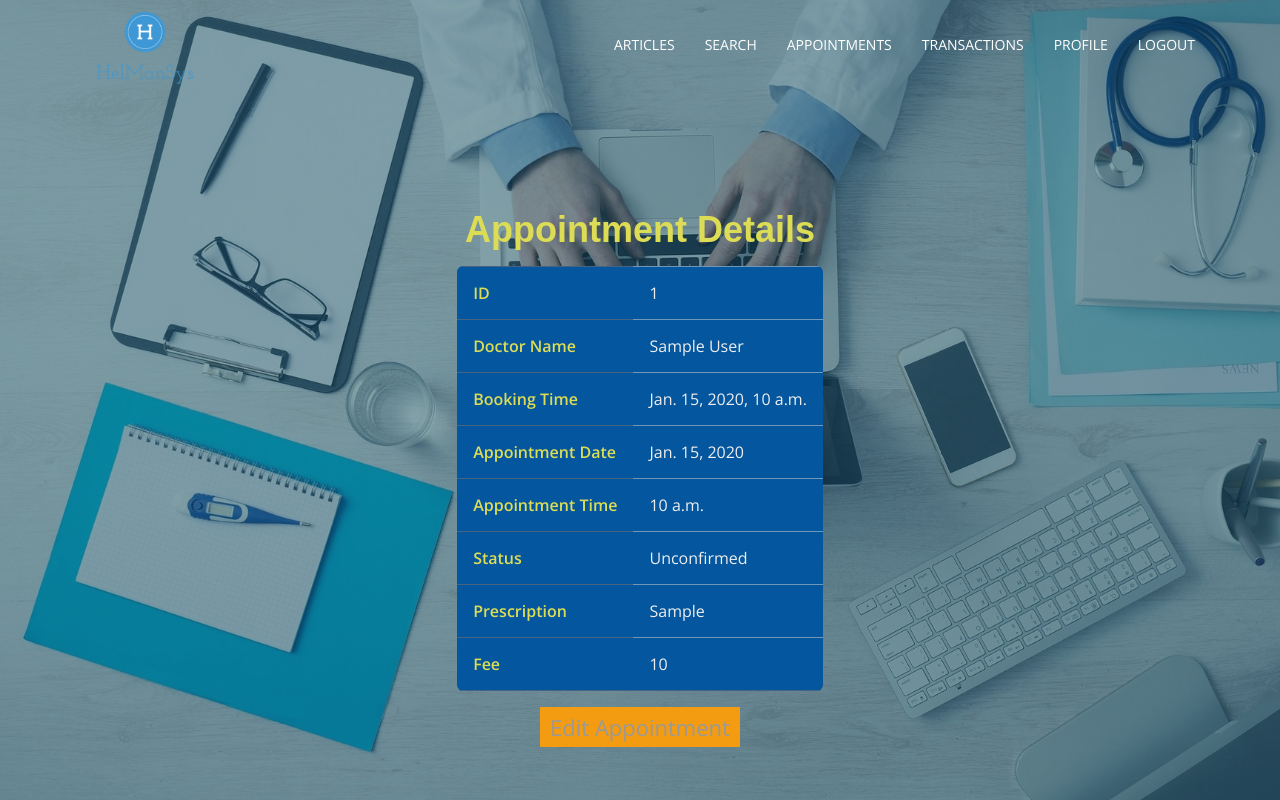
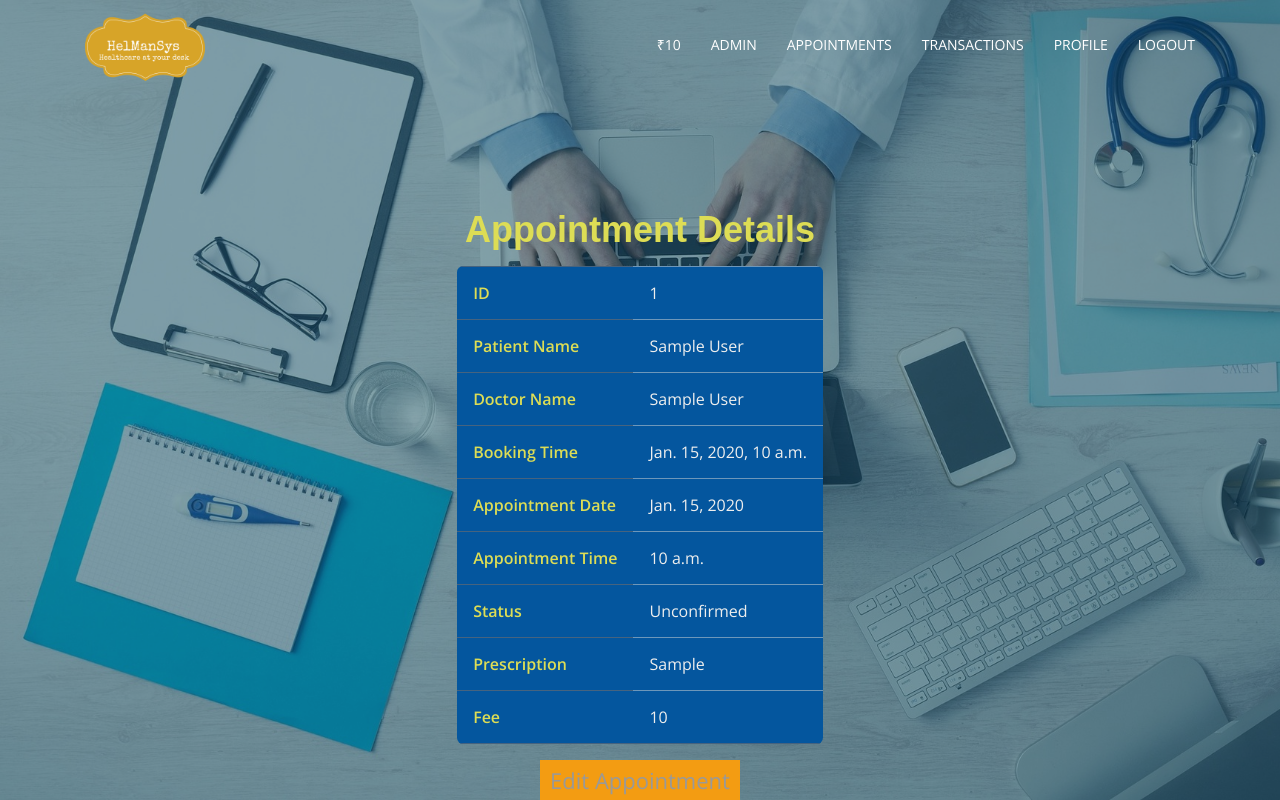
Before and after one commit to AdityaVallabh/HealthCareSys, a Django app: page /appointment/1/ in a window 1280 px wide. Run offline with Django 3.2, Linux system fonts and the light colour scheme; a user stored in the database is signed in; tables that the repository leaves empty hold one stand-in row (values such as "Sample post"); some libraries are stand-ins or nearby versions.

Commit message:
Print Reports and tweak frontend

```diff
--- a/HealthCareSys/settings.py
+++ b/HealthCareSys/settings.py
@@ -40,6 +40,7 @@ INSTALLED_APPS = [
     'django.contrib.sessions',
     'django.contrib.messages',
     'django.contrib.staticfiles',
+    'import_export'
 ]
 
 MIDDLEWARE_CLASSES = [
@@ -123,6 +124,7 @@ USE_TZ = True
 # https://docs.djangoproject.com/en/1.9/howto/static-files/
 
 STATIC_URL = '/static/'
+LOGIN_REDIRECT_URL = '/'
 
 EMAIL_USE_TLS = True
 EMAIL_HOST = 'smtp.gmail.com'
--- a/accounts/views.py
+++ b/accounts/views.py
@@ -9,6 +9,7 @@ from healthcare.models import Department
 from django.views import generic
 from django.contrib.auth.decorators import login_required
 from django.utils.decorators import method_decorator
+from django.db import transaction
 
 class UserFormView(View):
     form_class = UserForm
@@ -23,6 +24,7 @@ class UserFormView(View):
         user_form = self.form_class(None)
         return render(request, self.template_name, {'user_form': user_form, 'profile_form': profile_form})
 
+    @transaction.atomic
     def post(self, request):
         form = self.form_class(request.POST)
 
--- a/healthcare/models.py
+++ b/healthcare/models.py
@@ -56,7 +56,7 @@ class Transaction(models.Model):
         return reverse('healthcare:transaction-detail', kwargs={'pk': self.pk})
 
     def __str__(self):
-        return str(self.transaction.pk) + ': ' + self.from_user + ' to ' + self.to_user + ' - ' + self.amount
+        return str(self.id) + ': ' + str(self.from_user) + ' to ' + str(self.to_user) + ' - ' + str(self.amount)
 
 
 
--- /dev/null
+++ b/healthcare/reports.py
@@ -0,0 +1,4 @@
+from reports.base import ModelReport
+
+class MyReport(ModelReport)
+    name = "Report - My Report"
--- a/healthcare/templates/healthcare/appointment.html
+++ b/healthcare/templates/healthcare/appointment.html
@@ -1,13 +1,17 @@
 {% extends 'healthcare/base.html' %}
 {% block title %}Appointment{% endblock %}
 {% block body %}
-        {% if appointment.user == request.user or appointment.doctor == request.user.doctorprofile%}
+        {% if request.user.is_superuser or appointment.user == request.user or appointment.doctor == request.user.doctorprofile%}
             <!-- <div class="container" style="background-color: rgba(249, 249, 249, 0.835); opacity:1"> -->
             <center><h1 style="color: #dd5;">Appointment Details</h1>
                 <table class="rwd-table">
                     <tr>
                         <th>ID</th>
                         <td>{{ appointment.pk }}</td>
+                    </tr>
+                    <tr>
+                        <th>Patient Name</th>
+                        <td>{{ appointment.user.first_name }} {{ appointment.user.last_name }}</td>
                     </tr>
                     <tr>
                         <th>Doctor Name</th>
@@ -38,7 +42,11 @@
                         <td>{{ appointment.fee }}</td>
                     </tr>
                 </table>
+                {% if request.user.is_superuser %}
+                <center><button class="button-three" onclick="window.location.href='/admin/healthcare/appointment/{{ appointment.pk }}/change/'">Edit Appointment</button></center>
+                {% else %}
                 <center><button class="button-three" onclick="window.location.href='{% url 'healthcare:appointment-update' appointment.pk %}'">Edit Appointment</button></center>
+                {% endif %}
         {% else %}
               </center>
 
--- a/healthcare/templates/healthcare/base.html
+++ b/healthcare/templates/healthcare/base.html
@@ -32,8 +32,14 @@
           </div>
           <div class="collapse navbar-collapse navbar-right" id="myNavbar">
             <ul class="nav navbar-nav">
-              <li class=""><a href="#contact">Articles</a></li>
+              {% if request.user.is_authenticated %}
+                <li class=""><a>₹{{ request.user.userprofile.amount }}</a></li>
+                {% endif %}
+              {% if request.user.is_superuser %}
+              <li class=""><a href="/admin/">Admin</a></li>
+              {% elif not request.user.doctorprofile %}
               <li class=""><a href="{% url 'healthcare:search' %}">Search</a></li>
+              {% endif %}
               {% if request.user.is_authenticated %}
               <li class=""><a href="{% url 'healthcare:index' %}">Appointments</a></li>
               <li class=""><a href="{% url 'healthcare:transactions' %}">Transactions</a></li>
@@ -44,7 +50,7 @@
               <li class=""><a href="{% url 'accounts:doctor-detail' request.user.doctorprofile.pk %}">Profile</a></li>
               {% elif request.user.is_authenticated and request.user.userprofile %}
               <li class=""><a href="{% url 'accounts:user-detail' request.user.userprofile.pk %}">Profile</a></li>
-              {% else %}
+              {% elif not request.user.is_authenticated %}
               <li class=""><a href="{% url 'accounts:home' %}?role=doctor">Doctor</a></li>
               {% endif %}
               <li class="">
--- a/healthcare/templates/healthcare/home.html
+++ b/healthcare/templates/healthcare/home.html
@@ -3,12 +3,13 @@
 
 {% block body %}
     {% if request.user.is_authenticated %}
-        Logged in as {{ user }} <br />
         {% if user.doctorprofile  %}
 
         {% include 'healthcare/doctor.html' %}
-        {% else %}
+        {% elif user.userprofile %}
         {% include 'healthcare/user.html' %}
+        {% elif user.is_superuser %}
+        {% include 'healthcare/admin.html' %}
 
         {% endif %}
     {% else %}
--- a/healthcare/templates/healthcare/transaction-detail.html
+++ b/healthcare/templates/healthcare/transaction-detail.html
@@ -1,7 +1,7 @@
 {% extends 'healthcare/base.html' %}
 {% block title %}Transaction Details{% endblock %}
 {% block body %}
-        {% if transaction.to_user == request.user or transaction.from_user == request.user %}
+        {% if request.user.is_superuser or transaction.to_user == request.user or transaction.from_user == request.user %}
             <!-- <div class="container" style="background-color: rgba(249, 249, 249, 0.835); opacity:1"> -->
             <center><h1 style="color: #dd5;">Transaction Details</h1>
                 <table class="rwd-table">
--- a/healthcare/templates/healthcare/transactions.html
+++ b/healthcare/templates/healthcare/transactions.html
@@ -31,5 +31,7 @@
 <h3>You have no transactions!</h3>
 {% endif %}
 </table>
+<center><button class="button-three" onclick="window.location.href='{% url 'healthcare:print' %}?data=transactions'">Print Report</button></center>
+
 </div></center>
 {% endblock %}
--- a/healthcare/templates/healthcare/user.html
+++ b/healthcare/templates/healthcare/user.html
@@ -1,4 +1,3 @@
-Your balance: ₹{{ request.user.userprofile.amount }}
 <center><h3 style="color: #dd5;">Your upcoming Appointments</h3></center>
 <center><div>
     {% if upcoming_appointments %}
@@ -25,7 +24,7 @@ Your balance: ₹{{ request.user.userprofile.amount }}
         </tbody>
     </table>
     {% else %}
-    <h3>You have no upcoming appointments!</h3>
+    <h5 style="color: #dd5;">You have no upcoming appointments!</h5>
     {% endif %}
 
 
@@ -54,7 +53,7 @@ Your balance: ₹{{ request.user.userprofile.amount }}
         </tbody>
     </table>
     {% else %}
-    <h3>You have no previous appointments!</h3>
+    <h5 style="color: #dd5;">You have no previous appointments!</h5>
     {% endif %}
 </table>
 
--- a/healthcare/urls.py
+++ b/healthcare/urls.py
@@ -12,4 +12,5 @@ urlpatterns = [
     url(r'^transactions/$', views.TransactionListView.as_view(), name='transactions'),
     url(r'^transaction/(?P<pk>[0-9]+)/', views.TransactionDetail.as_view(), name='transaction-detail'),
     url(r'^search/', views.search, name='search'),
+    url(r'^print/', views.print_report, name='print'),
 ]
--- a/healthcare/views.py
+++ b/healthcare/views.py
@@ -11,6 +11,8 @@ from django.utils.decorators import method_decorator
 from django.db.models import Q
 from datetime import datetime
 from django.core.mail import EmailMessage
+from django.http import HttpResponse
+from .resources import AppointmentResource, TransactionResource
 
 def index(request):
     return render(request, 'healthcare/home.html')
@@ -32,6 +34,29 @@ def search(request):
 
     return render(request, 'healthcare/search.html', {'locations': locations, 'departments': departments})
 
+def print_report(request):
+    if request.user.is_superuser:
+        if request.GET.get('data', 'none') == 'appointments':
+            appointment_resource = AppointmentResource()
+            dataset = appointment_resource.export()
+            response = HttpResponse(dataset.csv, content_type='text/csv')
+            response['Content-Disposition'] = 'attachment; filename="appointments.csv"'
+            return response
+        elif request.GET.get('data', 'none') == 'transactions':
+            transaction_resource = TransactionResource()
+            dataset = transaction_resource.export()
+            response = HttpResponse(dataset.csv, content_type='text/csv')
+            response['Content-Disposition'] = 'attachment; filename="transactions.csv"'
+            return response
+    return redirect('/')
+
+
+def export(request):
+    person_resource = PersonResource()
+    dataset = person_resource.export()
+    response = HttpResponse(dataset.csv, content_type='text/csv')
+    response['Content-Disposition'] = 'attachment; filename="persons.csv"'
+    return response
 
 @method_decorator(login_required, name='dispatch')
 class AppointmentCreate(CreateView):
@@ -124,6 +149,8 @@ class IndexView(generic.ListView):
             appointments=Appointment.objects.filter(user=self.request.user)
         elif hasattr(self.request.user, 'doctorprofile'):
             appointments=Appointment.objects.filter(doctor=self.request.user.doctorprofile)
+        elif (self.request.user.is_superuser):
+            appointments = Appointment.objects.all()
 
         for appointment in appointments:
             x=datetime.combine(appointment.appointment_date,datetime.min.time())
@@ -149,7 +176,9 @@ class TransactionListView(generic.ListView):
     context_object_name = 'transactions'
 
     def get_queryset(self):
-        if self.request.user.is_authenticated():
+        if self.request.user.is_superuser:
+            return Transaction.objects.all()
+        elif self.request.user.is_authenticated():
             return Transaction.objects.filter(Q(from_user=self.request.user) | Q(to_user=self.request.user))
 
 class TransactionDetail(generic.DetailView):
```
Also changed, not shown: healthcare/resources.py (added, +10 -0 lines), healthcare/templates/healthcare/admin.html (added, +66 -0 lines), healthcare/static/img/logo.png.
